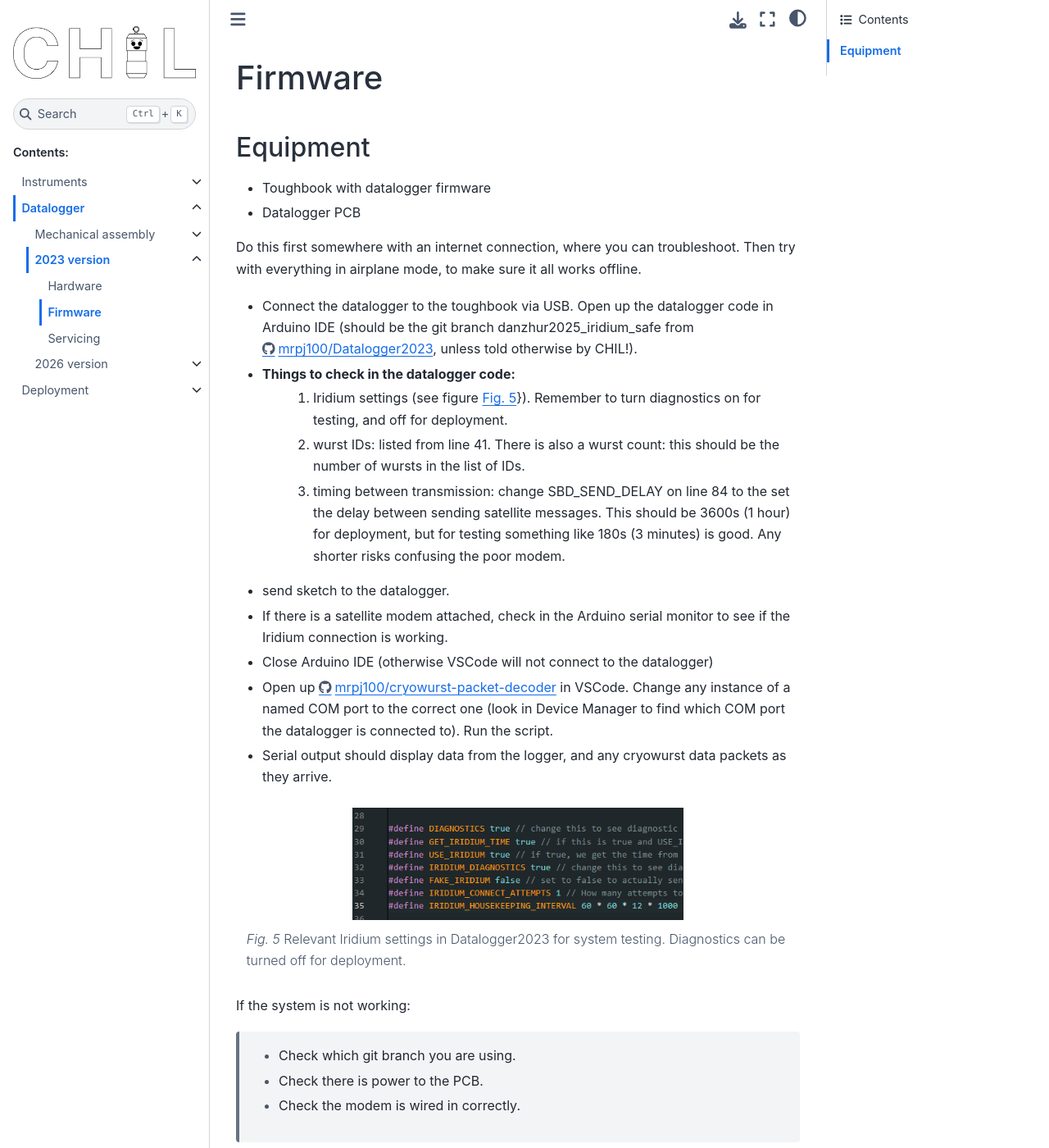
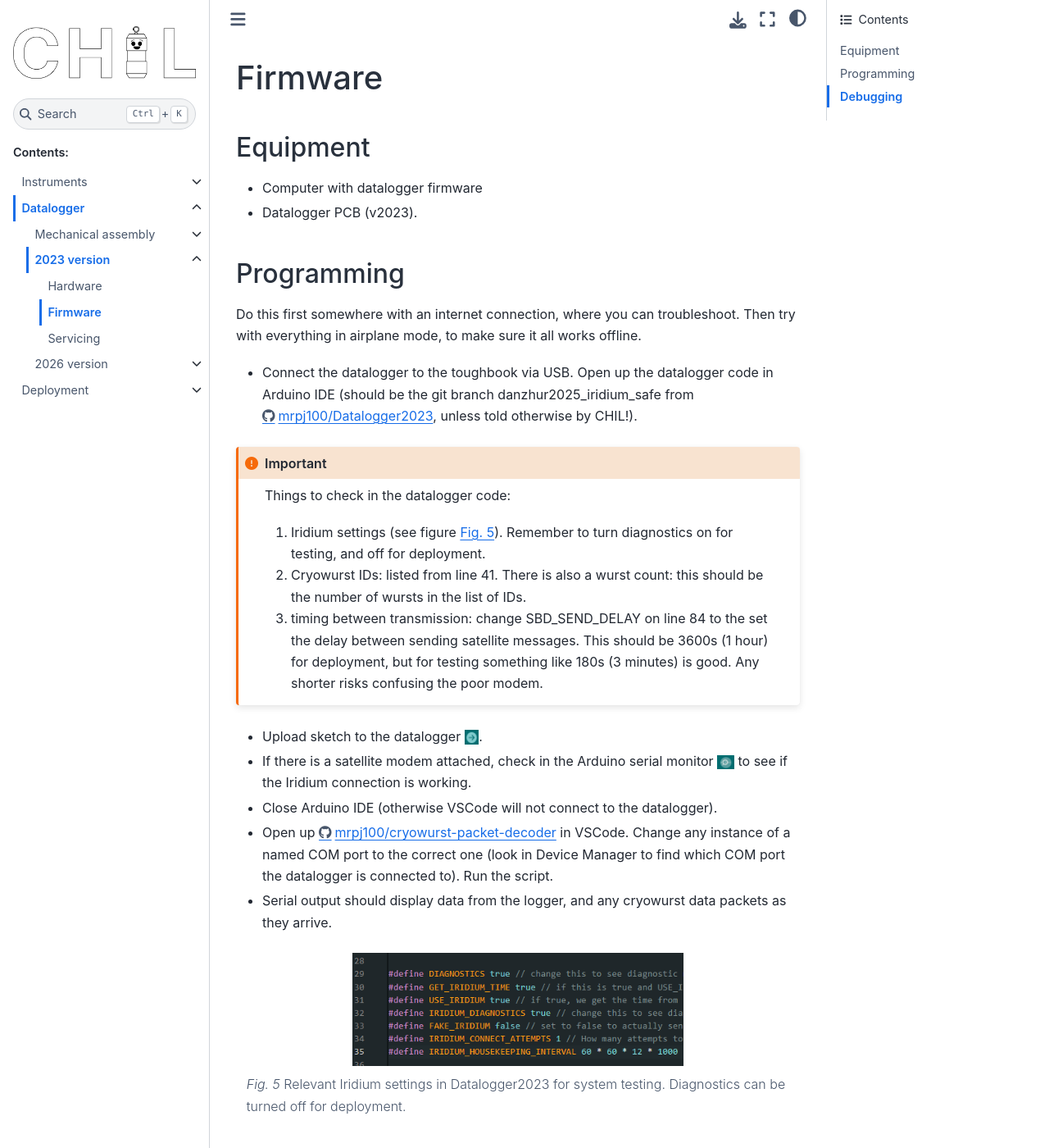
Before and after one commit to CHILCardiff/docs, a Sphinx documentation site: the page built from source/datalogger/2023/firmware.rst, in a window 1280 px wide and 1400 px high. Shown: the whole window at 82% size. Built offline with Sphinx 7.4.7 and the Sphinx Book theme 1.1.4, drawn with Linux system fonts in a browser that asks for light colours; some of the changed text lies outside the part shown.

Commit message:
adds icons for Arduino functions and makes small changes to formatting

```diff
--- a/source/datalogger/2023/firmware.rst
+++ b/source/datalogger/2023/firmware.rst
@@ -4,20 +4,31 @@ Firmware
 Equipment
 ~~~~~~~~~~
 
-* Toughbook with datalogger firmware
-* Datalogger PCB
+* Computer with datalogger firmware
+* Datalogger PCB (v2023).
+
+Programming
+~~~~~~~~~~~
+
+.. |arduino_upload| image:: /_static/img/arduino_upload.png
+    :height: 2ex
+
+.. |arduino_serial| image:: /_static/img/arduino_serialmon.png
+    :height: 2ex
 
 Do this first somewhere with an internet connection, where you can troubleshoot. Then try with everything in airplane mode, to make sure it all works offline.
 
 * Connect the datalogger to the toughbook via USB. Open up the datalogger code in Arduino IDE (should be the git branch danzhur2025_iridium_safe from https://github.com/mrpj100/Datalogger2023, unless told otherwise by CHIL!).
-* Things to check in the datalogger code:
-    #. Iridium settings (see figure :numref:`fig-iridium-settings-old`}). Remember to turn diagnostics on for testing, and off for deployment.
-    #. wurst IDs: listed from line 41. There is also a wurst count: this should be the number of wursts in the list of IDs.
+
+.. important:: Things to check in the datalogger code:
+
+    #. Iridium settings (see figure :numref:`fig-iridium-settings-old`). Remember to turn diagnostics on for testing, and off for deployment.
+    #. Cryowurst IDs: listed from line 41. There is also a wurst count: this should be the number of wursts in the list of IDs.
     #. timing between transmission: change SBD_SEND_DELAY on line 84 to the set the delay between sending satellite messages. This should be 3600s (1 hour) for deployment, but for testing something like 180s (3 minutes) is good. Any shorter risks confusing the poor modem.
 
-* send sketch to the datalogger.
-* If there is a satellite modem attached, check in the Arduino serial monitor to see if the Iridium connection is working.
-* Close Arduino IDE (otherwise VSCode will not connect to the datalogger)
+* Upload sketch to the datalogger |arduino_upload|.
+* If there is a satellite modem attached, check in the Arduino serial monitor |arduino_serial| to see if the Iridium connection is working.
+* Close Arduino IDE (otherwise VSCode will not connect to the datalogger).
 * Open up https://github.com/mrpj100/cryowurst-packet-decoder in VSCode. Change any instance of a named COM port to the correct one (look in Device Manager to find which COM port the datalogger is connected to). Run the script.
 * Serial output should display data from the logger, and any cryowurst data packets as they arrive.
 
@@ -29,8 +40,13 @@ Do this first somewhere with an internet connection, where you can troubleshoot.
 
    Relevant Iridium settings in Datalogger2023 for system testing. Diagnostics can be turned off for deployment.
 
+Debugging
+~~~~~~~~~
 If the system is not working:
 
-    * Check which git branch you are using.
-    * Check there is power to the PCB.
-    * Check the modem is wired in correctly.
+* Check which git branch you are using.
+* Check there is power to the PCB.
+* Check you are using a data USB cable (try another cable - some USB cables only provide power)!
+* Check the modem is wired in correctly. You may need to remove the connections and replace them in the on-board connector, or re-strip the ends of the cable.
+
+If none of the above work, reach out to CHIL for further assistance.
```
Also changed, not shown: source/_static/img/arduino_serialmon.png (added), source/_static/img/arduino_upload.png (added).
